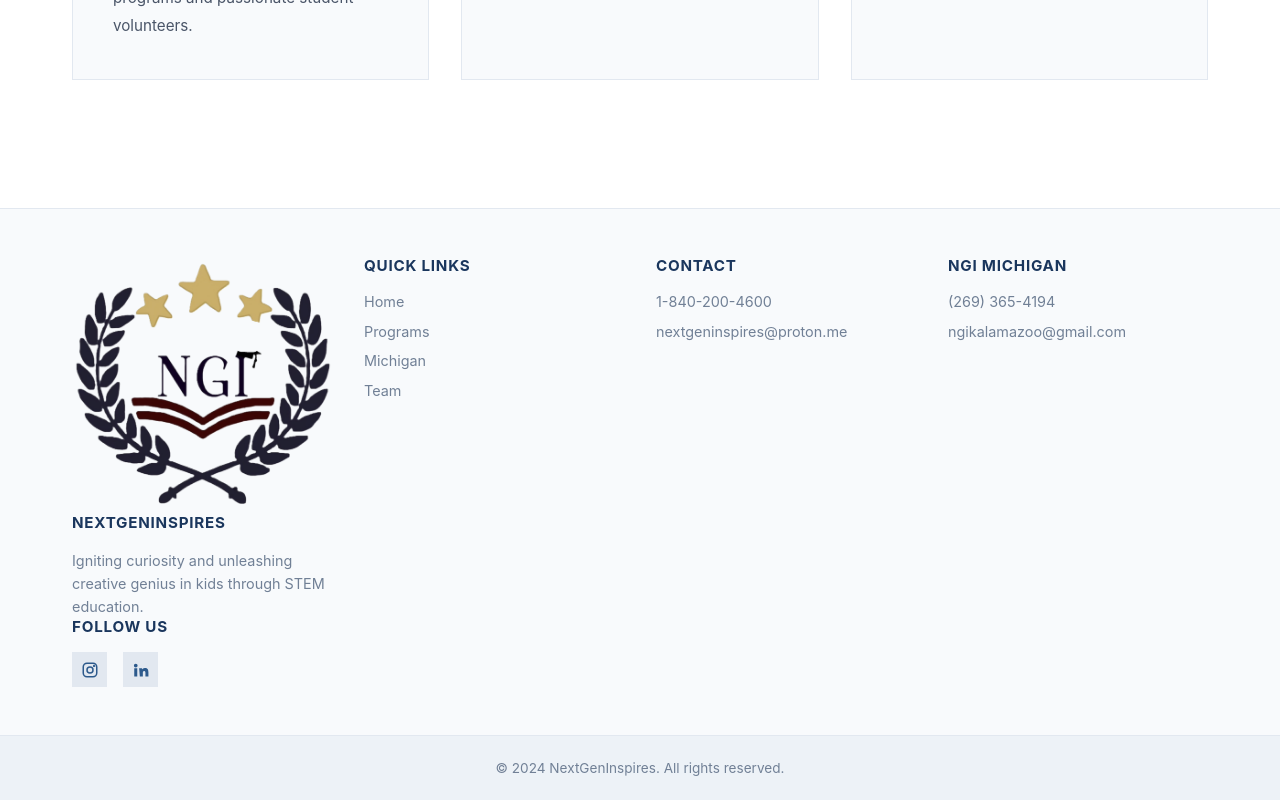
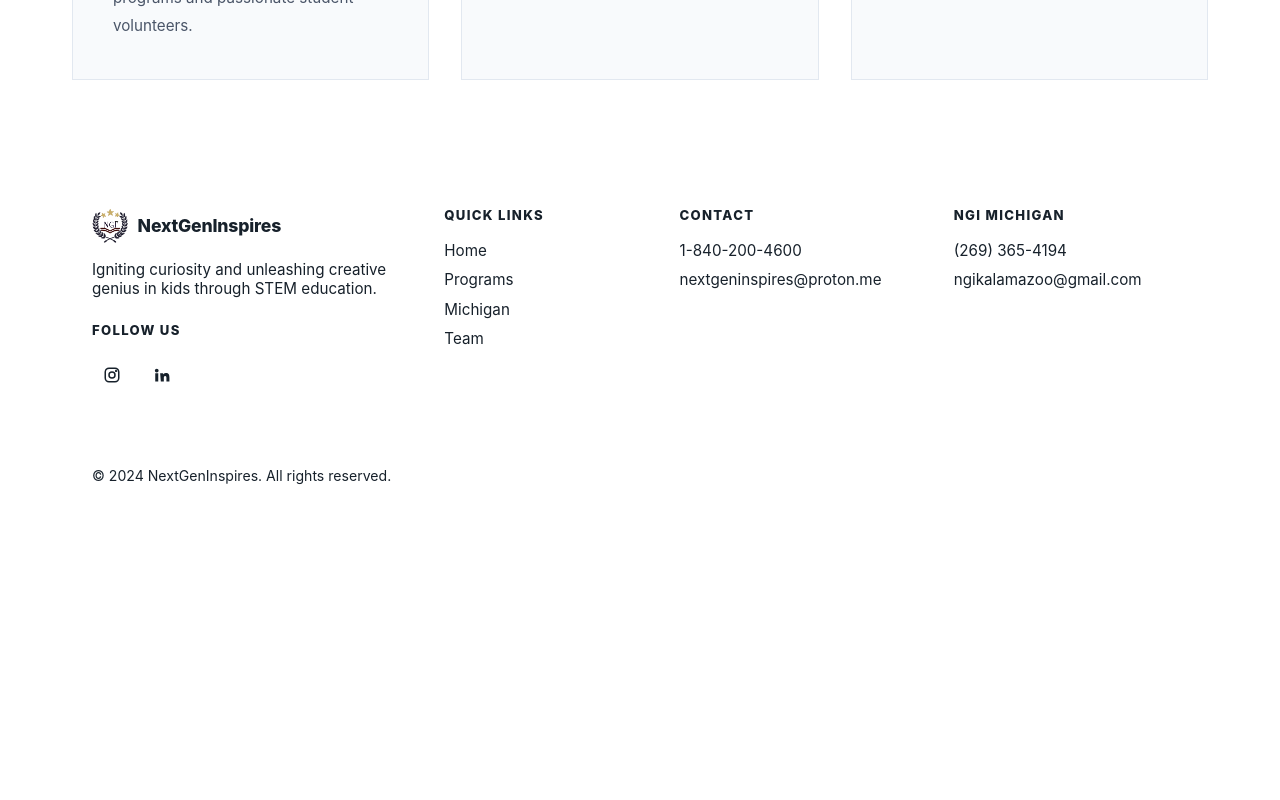
Before and after one commit to 07vihaan/ngi-website, a React (Vite) app: page /team in a window 1280 px wide. Shown: the part 3695-4495 px from the top of the page. After the commit the page ends 4211 px from the top, so only its background shows below. Built offline with nearby package versions, Linux system fonts and the light colour scheme.

Commit message:
Update Footer.css

```diff
--- a/src/components/Footer.css
+++ b/src/components/Footer.css
@@ -1,103 +1,124 @@
 .footer {
-  background-color: #f8fafc;
-  border-top: 1px solid #e2e8f0;
-  margin-top: 4rem;
+  background: var(--bg-alt);
+  border-top: 1px solid var(--border);
+  color: var(--text);
 }
 
 .footer-container {
-  max-width: 1200px;
+  max-width: 1160px;
   margin: 0 auto;
-  padding: 3rem 2rem;
+  padding: 4rem 2rem 3rem;
   display: grid;
-  grid-template-columns: repeat(auto-fit, minmax(250px, 1fr));
-  gap: 2rem;
+  grid-template-columns: 1.6fr 1fr 1.2fr 1.2fr;
+  gap: 2.5rem;
+}
+
+.footer-logo {
+  display: inline-flex;
+  align-items: center;
+  gap: 0.6rem;
+  margin-bottom: 1rem;
+}
+
+.footer-logo img {
+  width: 2.25rem;
+  height: 2.25rem;
+  object-fit: contain;
 }
 
 .footer-section h4 {
-  color: #1a365d;
-  font-size: 0.95rem;
-  font-weight: 700;
-  margin: 0 0 1rem 0;
+  font-size: 0.82rem;
+  font-weight: 800;
+  letter-spacing: 0.1em;
   text-transform: uppercase;
-  letter-spacing: 0.05em;
+  color: var(--heading);
+  margin-bottom: 1rem;
 }
 
-.footer-section p {
-  color: #718096;
-  font-size: 0.9rem;
-  line-height: 1.6;
+.footer-logo h4 {
   margin: 0;
+  font-size: 1.1rem;
+  letter-spacing: -0.01em;
+  text-transform: none;
+}
+
+.footer-brand p {
+  max-width: 22rem;
+  font-size: 0.95rem;
 }
 
 .footer-section ul {
   list-style: none;
-  padding: 0;
-  margin: 0;
-}
-
-.footer-section ul li {
-  margin-bottom: 0.6rem;
+  display: grid;
+  gap: 0.6rem;
 }
 
 .footer-section a {
-  color: #718096;
-  text-decoration: none;
-  font-size: 0.9rem;
-  transition: color 0.3s ease;
+  font-size: 0.95rem;
+  color: var(--text);
+  overflow-wrap: anywhere;
+  transition: color 0.2s ease;
 }
 
 .footer-section a:hover {
-  color: #2d5a8c;
+  color: var(--orange);
+}
+
+.footer-follow {
+  margin: 1.6rem 0 0.75rem;
 }
 
 .social-links {
   display: flex;
-  gap: 1rem;
+  gap: 0.6rem;
 }
 
 .social-links a {
-  width: 2.2rem;
-  height: 2.2rem;
-  border-radius: 50%;
-  background-color: #e2e8f0;
-  display: flex;
+  display: inline-flex;
   align-items: center;
   justify-content: center;
-  font-weight: 700;
-  color: #2d5a8c;
-  transition: background-color 0.3s ease, color 0.3s ease;
+  width: 40px;
+  height: 40px;
+  border-radius: 999px;
+  border: 1.5px solid var(--border);
+  color: var(--heading);
 }
 
 .social-links a:hover {
-  background-color: #2d5a8c;
-  color: white;
+  border-color: var(--orange);
+  color: var(--orange);
 }
 
 .footer-bottom {
-  background-color: #edf2f7;
-  padding: 1.5rem 2rem;
-  text-align: center;
-  border-top: 1px solid #e2e8f0;
+  max-width: 1160px;
+  margin: 0 auto;
+  padding: 1.5rem 2rem 2rem;
+  border-top: 1px solid var(--border);
 }
 
 .footer-bottom p {
-  color: #718096;
-  font-size: 0.85rem;
-  margin: 0;
+  font-size: 0.88rem;
+  color: var(--muted);
 }
 
-@media (max-width: 768px) {
+@media (max-width: 900px) {
+  .footer-container {
+    grid-template-columns: 1fr 1fr;
+  }
+
+  .footer-brand {
+    grid-column: 1 / -1;
+  }
+}
+
+@media (max-width: 480px) {
   .footer-container {
     grid-template-columns: 1fr;
-    padding: 2rem 1.5rem;
-    gap: 1.5rem;
+    padding: 3rem 1.25rem 2rem;
+    gap: 2rem;
   }
 
-  .footer-section {
-    text-align: center;
-  }
-
-  .social-links {
-    justify-content: center;
+  .footer-bottom {
+    padding: 1.25rem 1.25rem 1.75rem;
   }
 }
```
